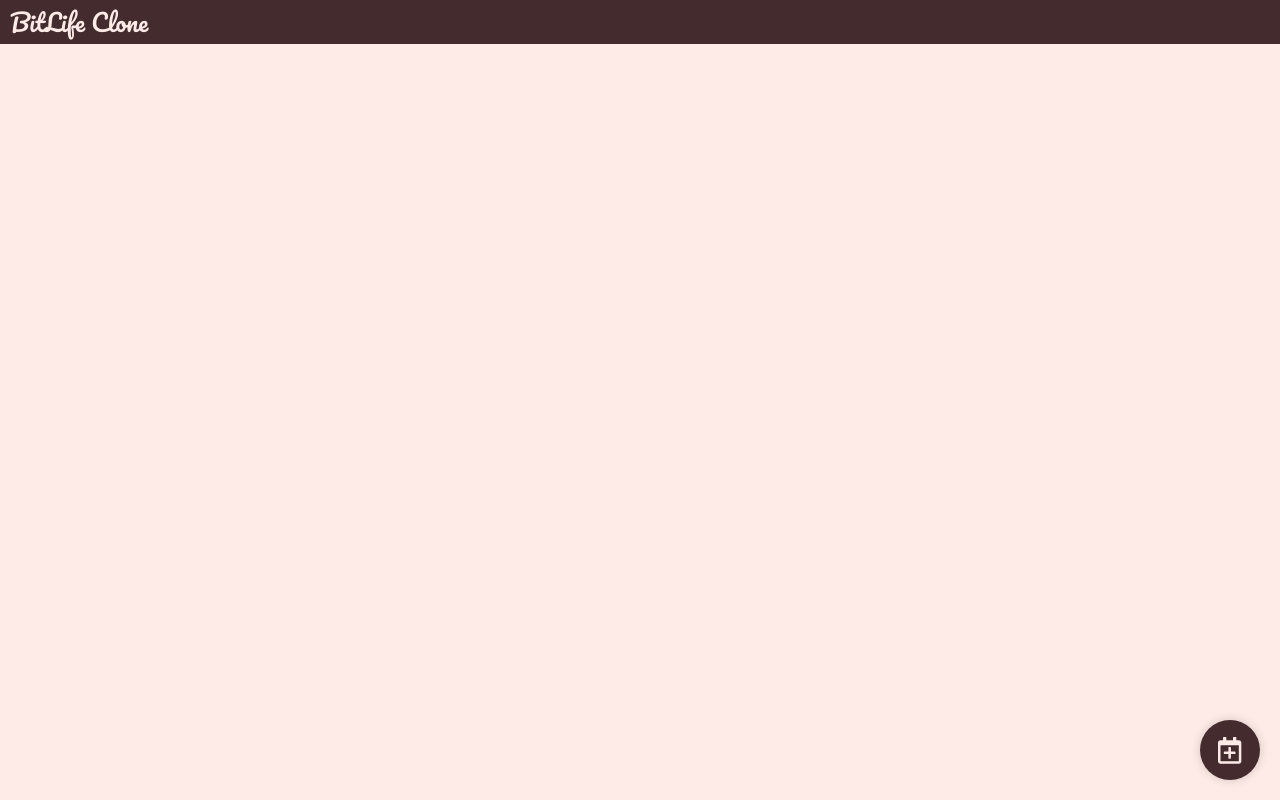
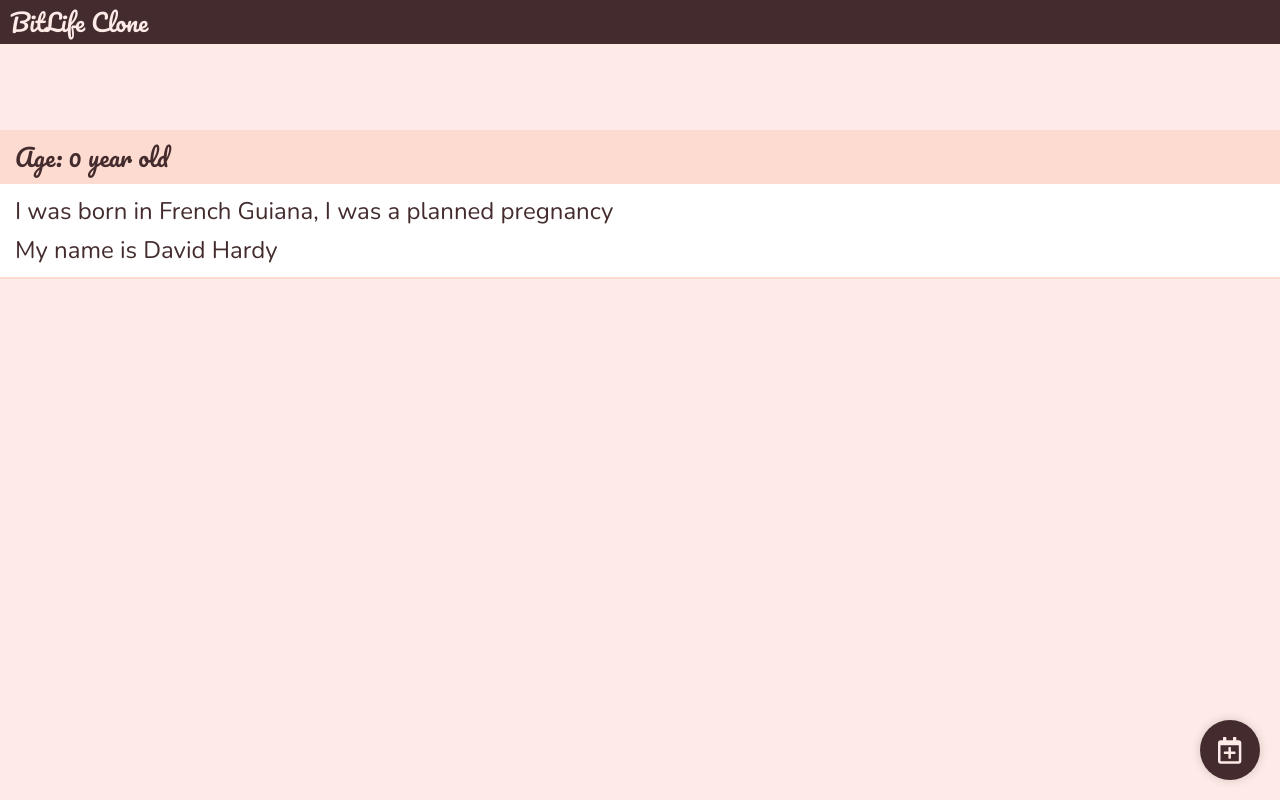
Before and after one commit to mgildone/fluffy-winner, a React (Create React App) app: page /progress in a window 1280 px wide. Built offline with nearby package versions, Linux system fonts and the light colour scheme.

Commit message:
generate random events

```diff
--- a/src/bitlifeclone/App.js
+++ b/src/bitlifeclone/App.js
@@ -1,7 +1,7 @@
 import React, { useState, useMemo, useEffect } from "react";
 import "./App.scss";
 import { GeneratePlayer } from "./utils/generatePlayer";
-import { pickChances } from "./utils/common";
+import { generateFirstYear, generateYear } from "./utils/generateYear";
 
 import { library } from "@fortawesome/fontawesome-svg-core";
 import { far } from "@fortawesome/free-regular-svg-icons";
@@ -17,20 +17,20 @@ import { Profile } from "./pages/Profile";
 library.add(far, fas);
 
 function App() {
-  const [years, setYear] = useState([]);
   const [character, setCharacter] = useState(GeneratePlayer());
+  const [years, setYear] = useState([
+    generateFirstYear(
+      character.firstName,
+      character.lastName,
+      character.country
+    )
+  ]);
+
   const [offline, setOffline] = useState(!navigator.onLine);
   const addYear = () => {
-    const bullyEvent = () => {
-      const bullied = pickChances(character.bullied).value;
-      if (bullied) {
-        return "You've been bullied!";
-      }
-      return "You've not been bullied!";
-    };
     const age = character.age + 1;
     setCharacter(Object.assign({}, character, { age }));
-    setYear([...years, Object.assign({}, { age, events: [bullyEvent()] })]);
+    setYear(generateYear(years, character));
   };
 
   useEffect(() => {
@@ -46,6 +46,7 @@ function App() {
 
   useEffect(() => {
     console.log(JSON.stringify(character, null, 2));
+    console.log(JSON.stringify(years, null, 2));
   });
 
   return (
--- a/src/bitlifeclone/components/Character/CharacterModal.js
+++ b/src/bitlifeclone/components/Character/CharacterModal.js
@@ -39,14 +39,6 @@ const CharacterModal = props => {
               <button className="c-bnt" type="button" onClick={startGame}>
                 Play!
               </button>
-              <hr />
-              <button
-                className="c-bnt c-bnt--negative"
-                type="button"
-                onClick={startGame}
-              >
-                I want to reborn!
-              </button>
             </div>
           </div>
         ),
--- /dev/null
+++ b/src/bitlifeclone/utils/generateYear.js
@@ -0,0 +1,33 @@
+import { pickChances } from "../utils/common";
+
+const generateFirstYear = (firstName, lastName, country) => {
+  return {
+    age: 0,
+    events: [
+      `I was born in ${country.name}, I was a planned pregnancy`,
+      `My name is ${firstName} ${lastName}`
+    ]
+  };
+};
+
+const bullyEvent = character => {
+  const bullied = pickChances(character.bullied).value;
+  if (bullied) {
+    return "You've been bullied!";
+  }
+  return "You've not been bullied!";
+};
+
+const worldEvents = () => {
+  return "WWW III started!";
+};
+
+const generateYear = (years, character) => {
+  const age = years[years.length - 1].age + 1;
+  return [
+    ...years,
+    Object.assign({}, { age, events: [bullyEvent(character), worldEvents()] })
+  ];
+};
+
+export { generateYear, generateFirstYear };
```
Also changed, not shown: src/bitlifeclone/components/Offline/Offline.js (+16 -12 lines).
